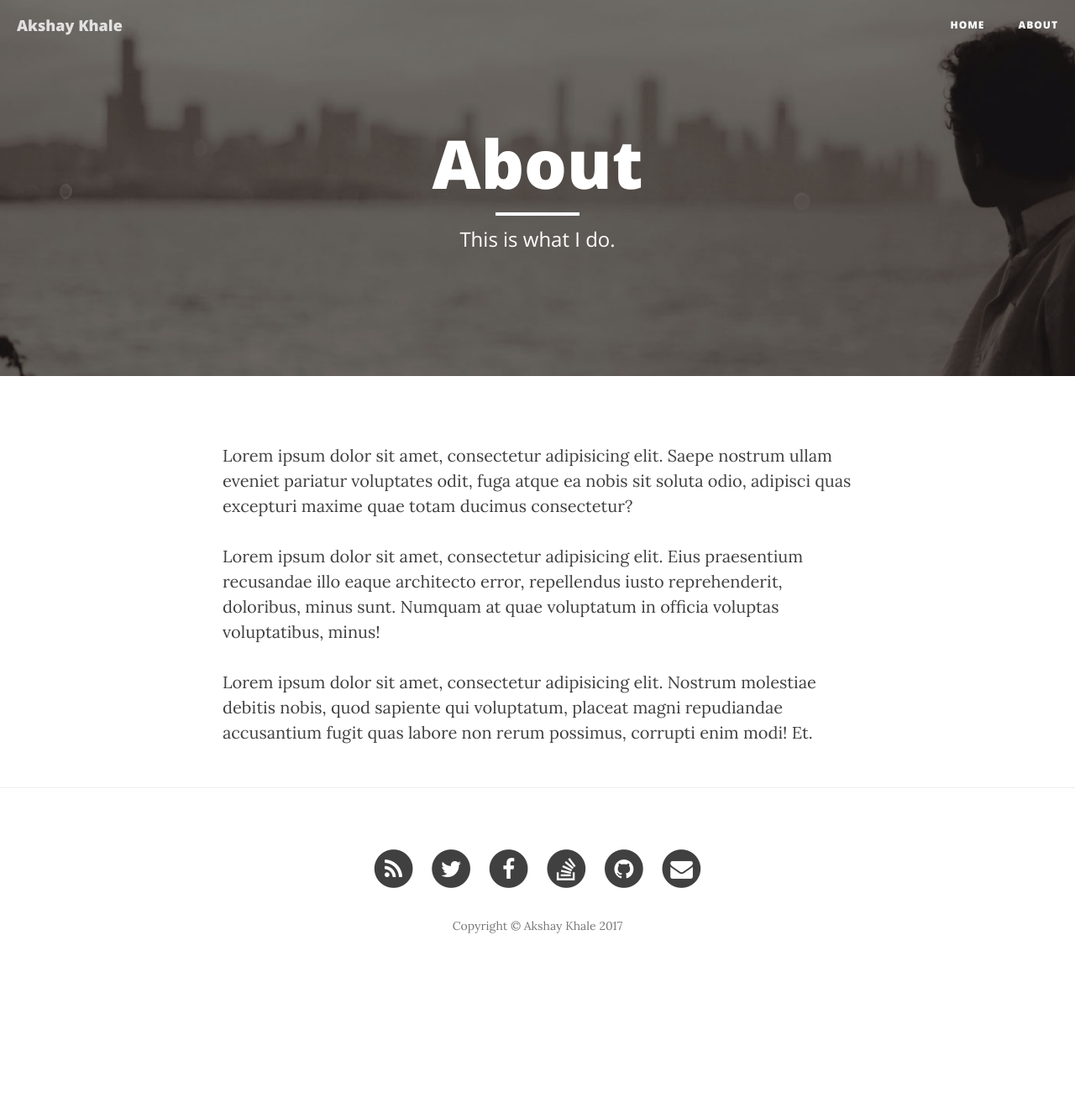
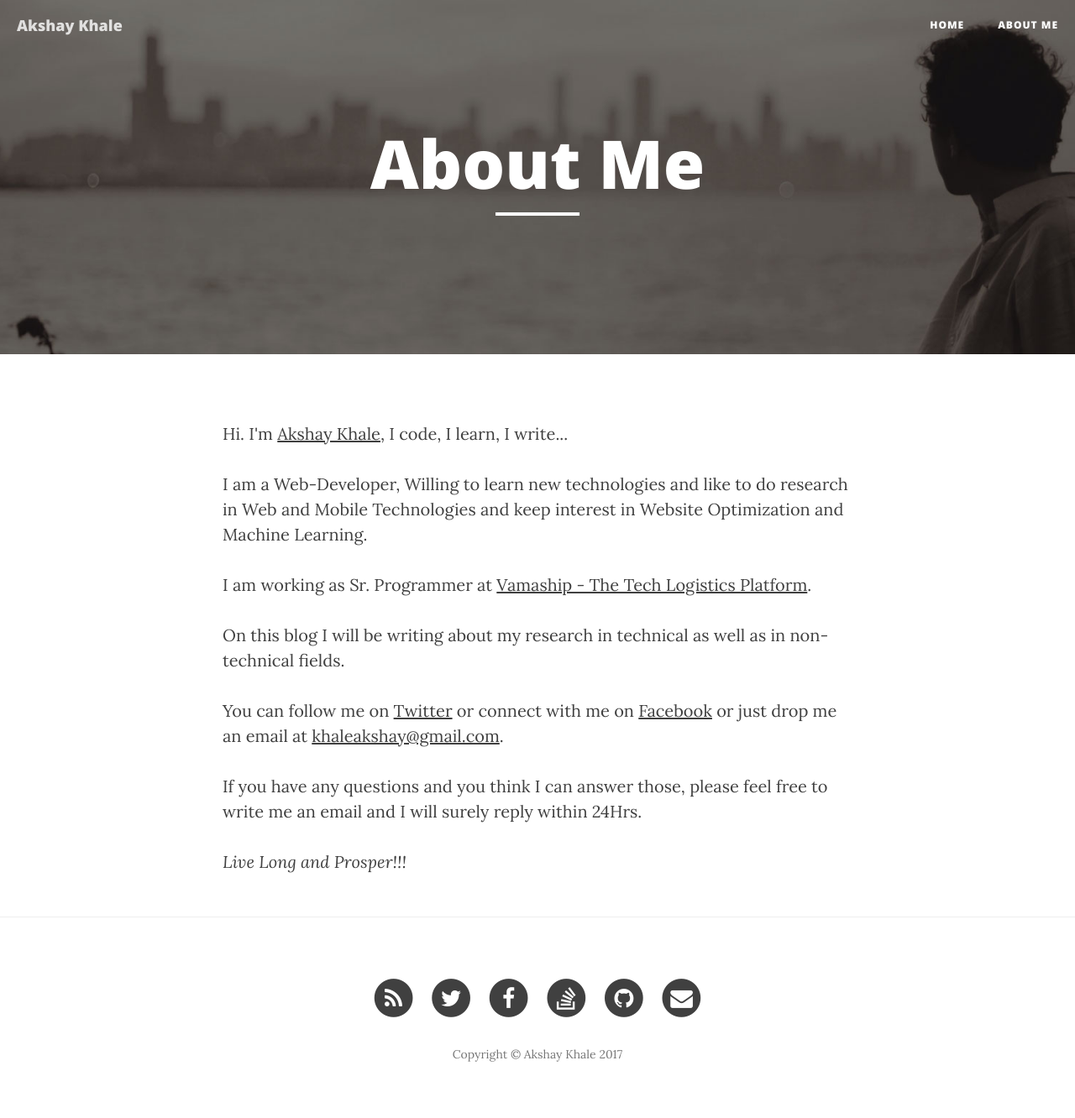
Before and after one commit to akshaykhale1992/akshaykhale1992.github.io, a Jekyll site: the page built from about.html, in a window 1280 px wide. Shown: the whole page at 84% size. Built offline with Jekyll 4.4.1, drawn with Linux system fonts in a browser that asks for light colours; nearby versions of some CDN libraries; before the commit the page ends 1179 px from its top, so only the background shows below that.

Commit message:
Added about me page

```diff
--- a/about.html
+++ b/about.html
@@ -1,12 +1,14 @@
 ---
 layout: page
-title: "About"
-description: "This is what I do."
+title: "About Me"
+description: ""
 header-img: "img/about-bg.jpg"
 ---
 
-<p>Lorem ipsum dolor sit amet, consectetur adipisicing elit. Saepe nostrum ullam eveniet pariatur voluptates odit, fuga atque ea nobis sit soluta odio, adipisci quas excepturi maxime quae totam ducimus consectetur?</p>
-
-<p>Lorem ipsum dolor sit amet, consectetur adipisicing elit. Eius praesentium recusandae illo eaque architecto error, repellendus iusto reprehenderit, doloribus, minus sunt. Numquam at quae voluptatum in officia voluptas voluptatibus, minus!</p>
-
-<p>Lorem ipsum dolor sit amet, consectetur adipisicing elit. Nostrum molestiae debitis nobis, quod sapiente qui voluptatum, placeat magni repudiandae accusantium fugit quas labore non rerum possimus, corrupti enim modi! Et.</p>
+<p>Hi. I'm <a href="https://akshaykhale1992.github.io">Akshay Khale</a>, I code, I learn, I write...</p>
+<p>I am a Web-Developer, Willing to learn new technologies and like to do research in Web and Mobile Technologies and keep interest in Website Optimization and Machine Learning.</p>
+<p>I am working as Sr. Programmer at <a href="https://www.vamaship.com/">Vamaship - The Tech Logistics Platform</a>.</p>
+<p>On this blog I will be writing about my research in technical as well as in non-technical fields.</p>
+<p>You can follow me on <a href="https://twitter.com/TheAkshayKhale">Twitter</a> or connect  with me on <a href="https://fb.me/akshayakhale">Facebook</a> or just drop me an email at <a href="mailto:khaleakshay@gmail.com">khaleakshay@gmail.com</a>.</p>
+<p>If you have any questions and you think I can answer those, please feel free to write me an email and I will surely reply within 24Hrs.</p>
+<p><i>Live Long and Prosper!!!</i></p>
```
